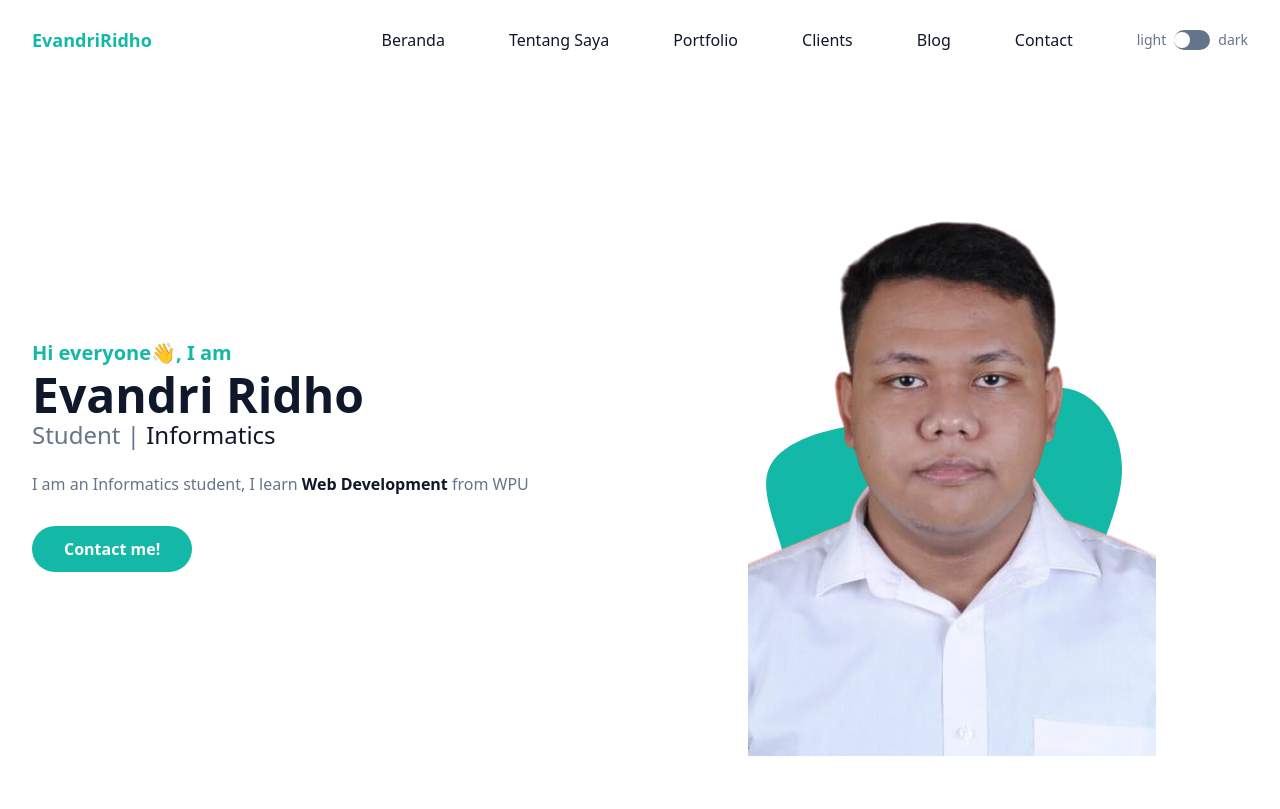
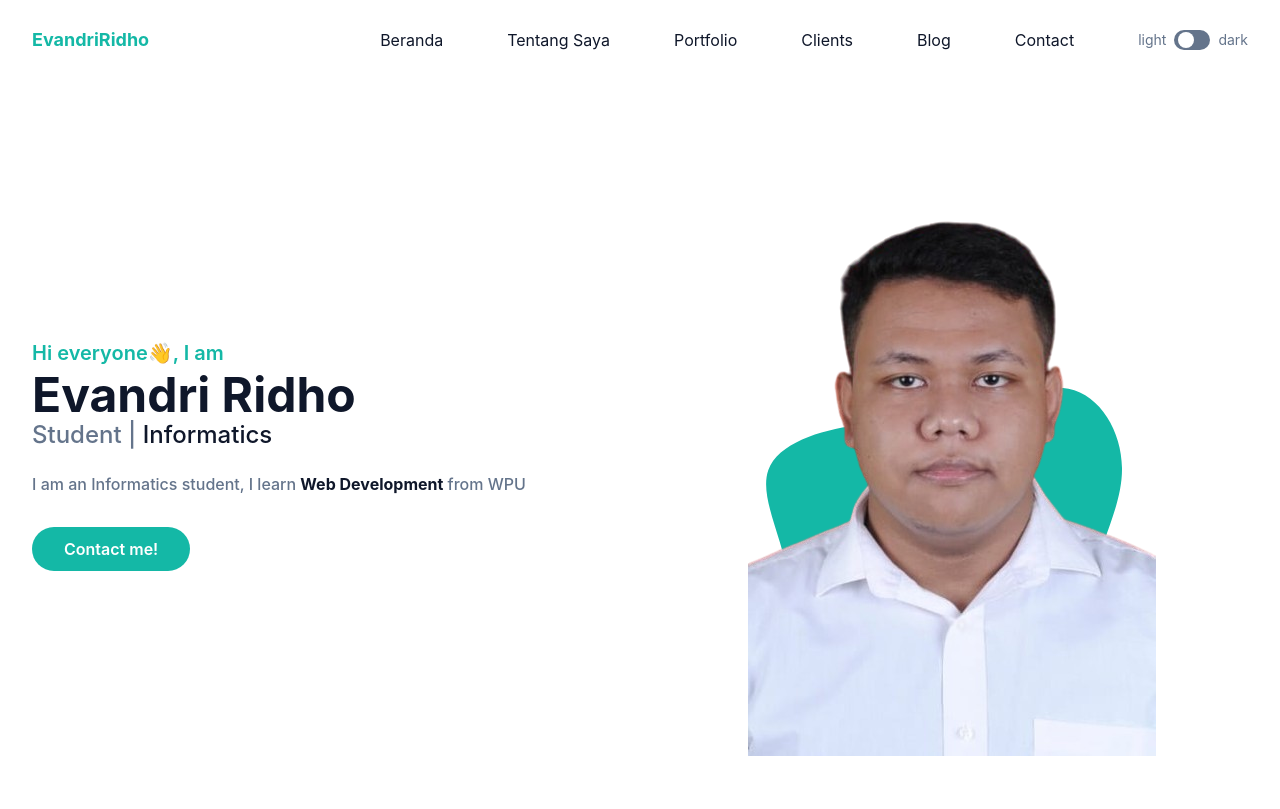
Before and after one commit to EvandriRidho/LandingPage, a website: page index.html in a window 1280 px wide. Shown: the top 809 px of the page. Drawn offline with Linux system fonts and the light colour scheme.

Commit message:
Final Update

```diff
--- a/index.html
+++ b/index.html
@@ -5,7 +5,7 @@
     <meta name="viewport" content="width=device-width, initial-scale=1.0" />
     <title>Portopolio</title>
     <link rel="icon" type="image" href="./dist/img/icon/chrome.jpeg" />
-    <link rel="stylesheet" href="./dist/css/final.css" />
+    <link rel="stylesheet" href="./dist/css/output.css" />
     <script>
       if (
         localStorage.theme === "dark" ||
```
Also changed, not shown: dist/css/final.css (deleted), dist/css/output.css.
